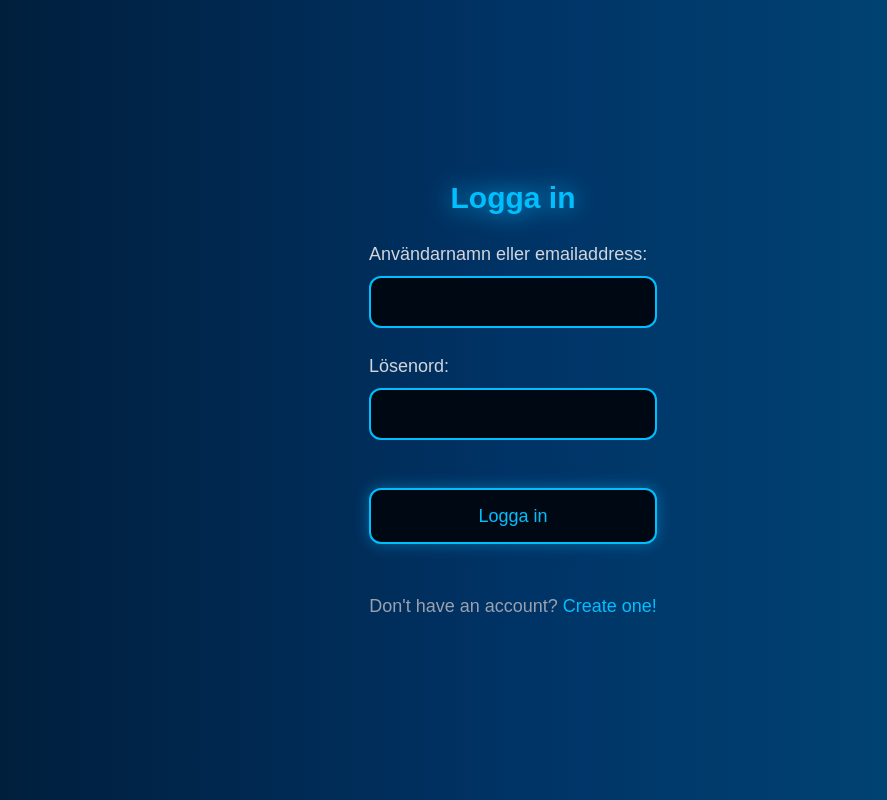
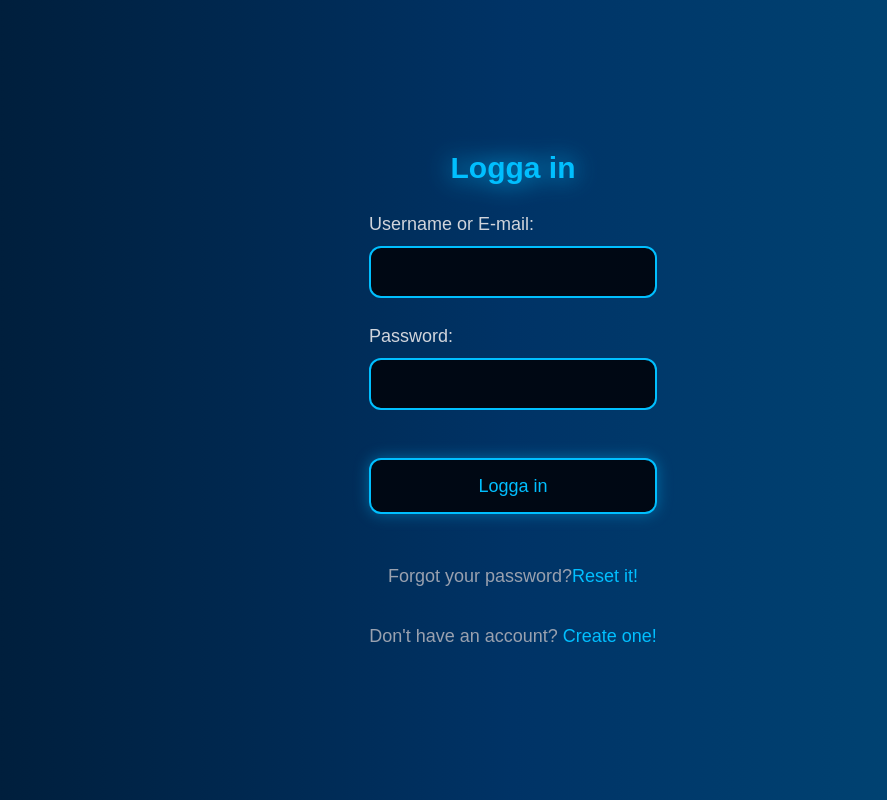
Before and after one commit to Zwee42/TMUK14Project, a Next.js app in the folder hellosociallife/: page /login in a window 1280 px wide. Shown: the whole page, without its empty margins (127-1014 px from the left). Built offline with nearby package versions, Linux system fonts and the light colour scheme.

Commit message:
gjorde raderakonto behövs bah lägga den på rätt plats

```diff
--- /dev/null
+++ b/hellosociallife/pages/api/deleteUser.ts
@@ -0,0 +1,31 @@
+import type { NextApiRequest, NextApiResponse } from 'next';
+import dbConnect from '@/lib/mongodb';
+//import { User } from '@/models/User';
+import { UserModel } from '@/models/User';
+
+export default async function handler(req: NextApiRequest, res: NextApiResponse) {
+  if (req.method !== 'DELETE') {
+    return res.status(405).json({ error: 'Method not allowed' });
+  }
+
+  try {
+    await dbConnect();
+
+    const { email } = req.body;
+
+    if (!email) {
+      return res.status(400).json({ error: 'Missing email' });
+    }
+
+    const deletedUser = await UserModel.findOneAndDelete({ email });
+
+    if (!deletedUser) {
+      return res.status(404).json({ error: 'User not found' });
+    }
+
+    return res.status(200).json({ success: true, message: 'User deleted' });
+  } catch (error) {
+    console.error('Error deleting user:', error);
+    return res.status(500).json({ error: 'Internal server error' });
+  }
+}
--- /dev/null
+++ b/hellosociallife/pages/deletUser.tsx
@@ -0,0 +1,29 @@
+
+const deleteAccount = async () => {
+    const confirmDelete = window.confirm("Are you sure you want to delete your account?");
+    if (!confirmDelete) return;
+
+    const email = localStorage.getItem('userEmail');
+
+    if (!email) {
+      alert('No email found, please login again');
+      return;
+    }
+
+    const res = await fetch('/api/deleteUser', {
+      method: 'DELETE',
+      headers: {
+        'Content-Type': 'application/json',
+      },
+      body: JSON.stringify({ email }),
+    });
+
+    const data = await res.json();
+
+    if (res.ok) {
+      alert('Account deleted successfully');
+      localStorage.removeItem('userEmail');
+    } else {
+      alert('Failed to delete account: ' + data.error);
+    }
+  };
--- a/hellosociallife/pages/login.tsx
+++ b/hellosociallife/pages/login.tsx
@@ -11,7 +11,7 @@ export default function Home() {
 
 
 
-  const handleLogin = async(e: React.MouseEvent) => {
+  const handleLogin = async (e: React.MouseEvent) => {
     e.preventDefault();
 
     console.log(username);
@@ -39,11 +39,31 @@ export default function Home() {
 
 
     } else {
-          alert ("fel: " + data.message);
+      alert("fel: " + data.message);
       console.error(data.error || data.message);
     }
   };
 
+  const handleForgotPassword = async () => {
+    const email = prompt("Enter your email address:");
+    if (!email) return;
+
+    const res = await fetch('/api/forgotPassword', {
+      method: 'POST',
+      headers: {
+        'Content-Type': 'application/json',
+      },
+      body: JSON.stringify({ email }),
+    });
+
+    const data = await res.json();
+
+    if (res.ok) {
+      alert("Password reset link has been sent to your email.");
+    } else {
+      alert("Error: " + data.error);
+    }
+  };
 
   const reg_button = (e: React.MouseEvent) => {
     e.preventDefault();
@@ -59,7 +79,7 @@ export default function Home() {
       <form className="flex flex-col gap-6">
         <div>
           <label htmlFor="username" className="block text-lg text-gray-300">
-            Användarnamn eller emailaddress:
+            Username or E-mail:
           </label>
           <input
             type="text"
@@ -73,7 +93,7 @@ export default function Home() {
 
         <div>
           <label htmlFor="password" className="block text-lg text-gray-300">
-            Lösenord:
+            Password:
           </label>
           <input
             type="password"
@@ -85,6 +105,7 @@ export default function Home() {
           />
         </div>
 
+
         <button
           onClick={handleLogin}
           className="px-10 py-3 mt-6 text-lg bg-[#000814] text-[#00bfff] border-2 border-[#00bfff] rounded-xl shadow-[0_0_15px_rgba(0,191,255,0.4)] transition-all duration-300 hover:bg-[#001a33]"
@@ -93,6 +114,16 @@ export default function Home() {
         </button>
 
         <div className="mt-6 text-center text-gray-400">
+          <label className="text-lg">Forgot your password?</label>
+          <button
+            onClick={handleForgotPassword}
+            className="text-lg text-[#00bfff] hover:underline"
+          >
+            Reset it!
+          </button>
+        </div>
+
+        <div className="mt-2 text-center text-gray-400">
           <label className="text-lg">Don't have an account? </label>
           <button
             onClick={reg_button}
--- a/hellosociallife/pages/signup.tsx
+++ b/hellosociallife/pages/signup.tsx
@@ -61,6 +61,7 @@ export default function Home() {
 
     if (res.ok) {
       console.log("User info:", data.user);
+      localStorage.setItem('userEmail', formData.email);
       window.location.href = "/"
     setIsRegistered(true);
     setError("");
@@ -135,6 +136,18 @@ export default function Home() {
         >
           Sign Up
         </button>
+        <div className="mt-4 text-center">
+  <button
+    onClick={(e) => {
+      e.preventDefault();
+      window.location.href = "/login";
+    }}
+    className="text-[#00bfff] hover:underline"
+  >
+    Logga in
+  </button>
+</div>
+
       </form>
     </div>
   );
```
Also changed, not shown: hellosociallife/pages/api/forgotPassword.ts (added). Lines whose indentation alone changed are shown as unchanged.
